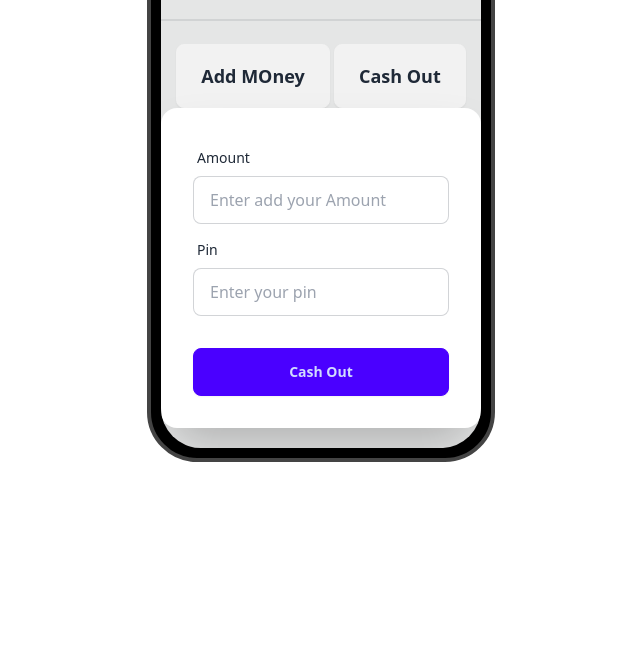
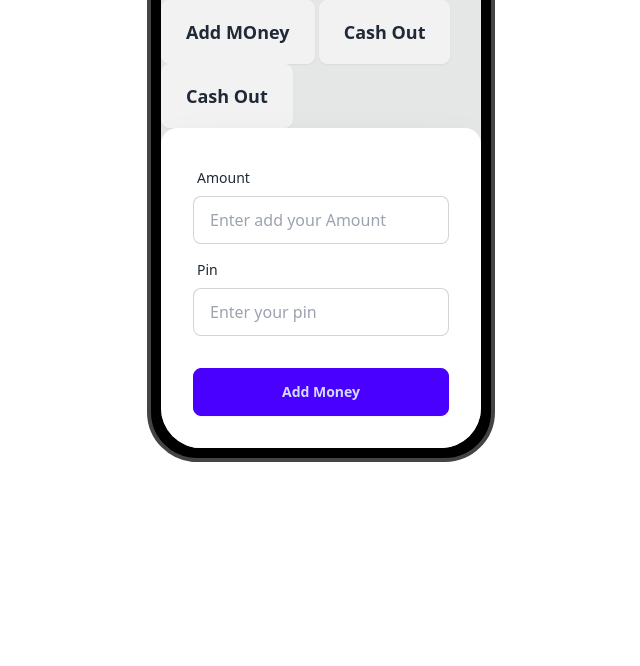
Before and after one commit to mrmoinbd/Payoo-MFS-Practice, a plain HTML site: page index.html in a window 1280 px wide. Shown: the part 134-800 px from the top of the page, without its empty margins (319-959 px from the left). Drawn offline with nearby package versions, Linux system fonts and the light colour scheme.

Commit message:
added a features js file

```diff
--- a/index.html
+++ b/index.html
@@ -29,13 +29,14 @@
 
             <!-- Features button start -->
             <div>
-              <button class="btn btn-lg">Add MOney</button>
-              <button class="btn btn-lg">Cash Out</button>
+              <button id="btn-show-addmoney" class="btn btn-lg">Add MOney</button>
+              <button id="btn-show-cashmoney" class="btn btn-lg">Cash Out</button>
+              <button id="btn-show-transection" class="btn btn-lg">Cash Out</button>
             </div>
             <!-- Features button end -->
 
             <!-- login form add money start -->
-            <div class="hidden card bg-base-100 w-full max-w-sm shrink-0 shadow-2xl">
+            <div id="addmoney-form" class="card bg-base-100 w-full max-w-sm shrink-0 shadow-2xl">
               <form class="card-body">
                 <div class="form-control">
                   <label class="label">
@@ -69,7 +70,7 @@
             <!-- login form add money end -->
 
             <!-- login form cashout start -->
-            <div class="card bg-base-100 w-full max-w-sm shrink-0 shadow-2xl">
+            <div id="cashout-form" class=" hidden card bg-base-100 w-full max-w-sm shrink-0 shadow-2xl">
               <form class="card-body">
                 <div class="form-control">
                   <label class="label">
@@ -101,6 +102,12 @@
               </form>
             </div>
             <!-- login form cashout end -->
+
+            <!-- transection section strt -->
+             <div id="transection-section" class="hidden">
+              <h1 class="text-2xl center ">Transection History</h1>
+             </div>
+            <!-- transection section end -->
           </div>
         </div>
       </div>
@@ -109,5 +116,6 @@
     <!-- <script src="./js/payoo.js"></script> -->
      <script src="./js/addmoney.js"></script>
      <script src="./js/cashout.js"></script>
+     <script src="./js/featurs.js"></script>
   </body>
 </html>
--- /dev/null
+++ b/js/featurs.js
@@ -0,0 +1 @@
+console.log('test features')
```
